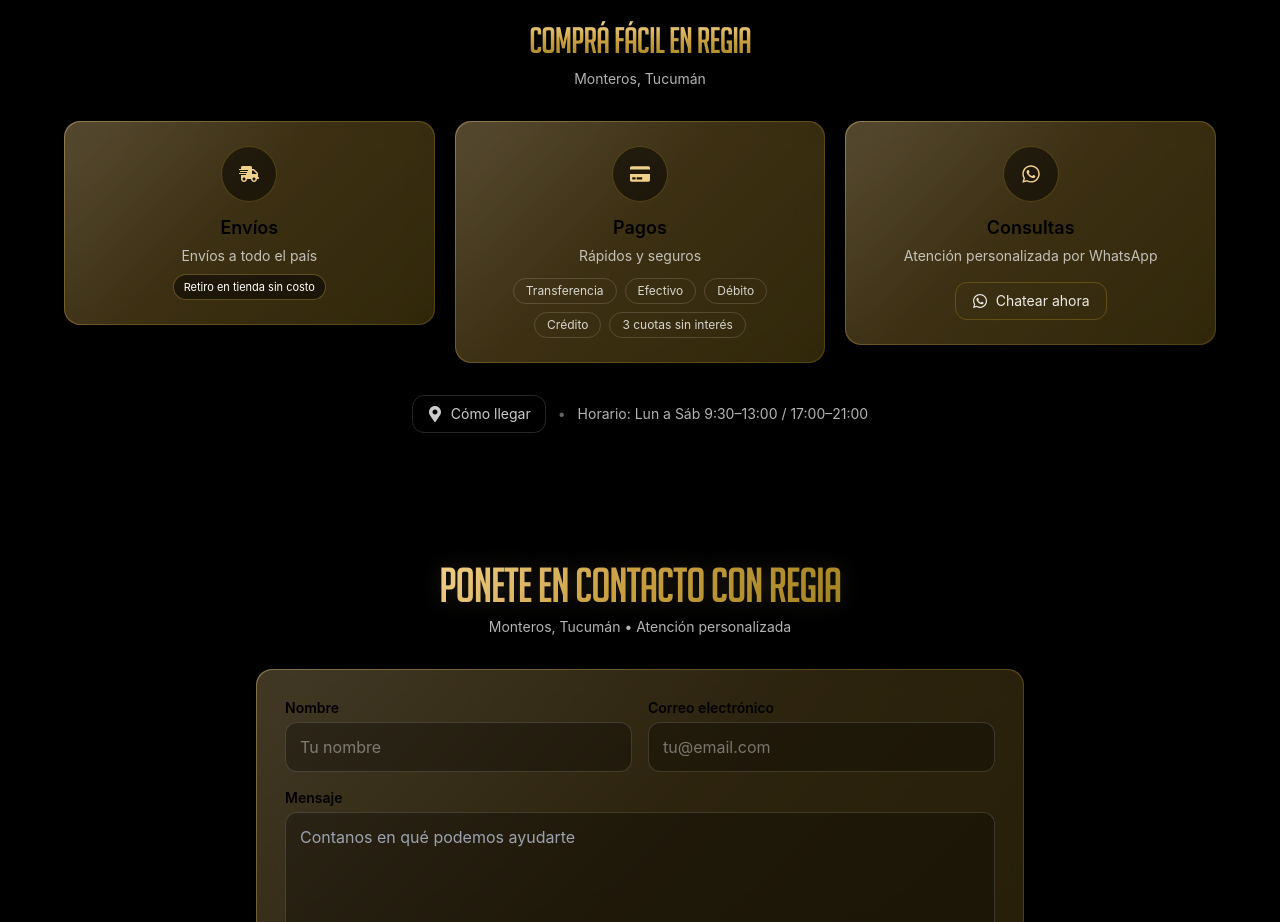
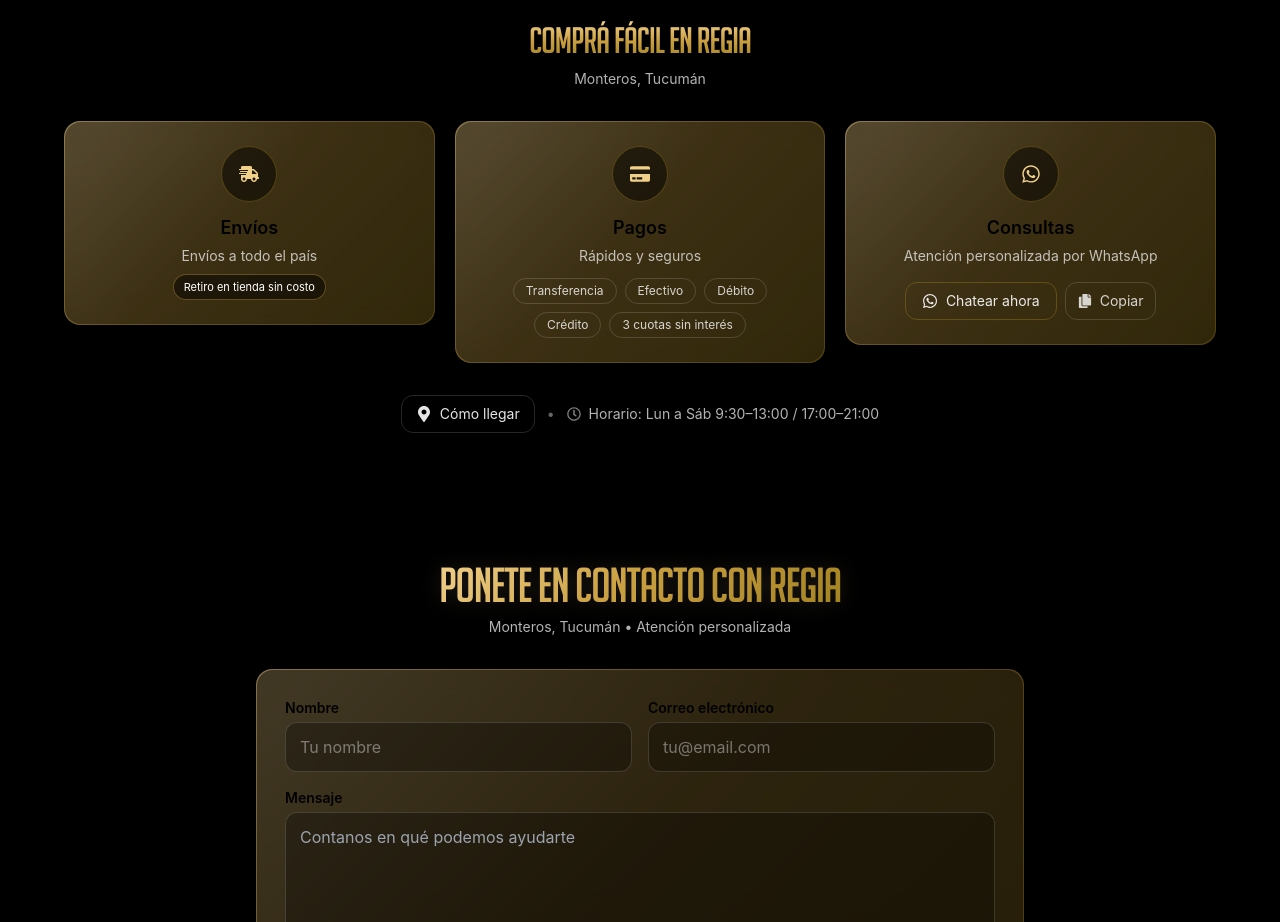
Before and after one commit to SoftFusion-Technologies/front-regia-soft, a React (Vite) app: page / in a window 1280 px wide. Shown: the part 1500-2422 px from the top of the page. Built offline with nearby package versions, Linux system fonts and the light colour scheme; no server answers.

Commit message:
mejoras 3

```diff
--- a/src/Components/InfoSection.jsx
+++ b/src/Components/InfoSection.jsx
@@ -1,32 +1,42 @@
-import React, { useMemo } from 'react';
+import React, { useMemo, useState } from 'react';
 import { motion, useReducedMotion } from 'framer-motion';
 import {
   FaShippingFast,
   FaCreditCard,
   FaWhatsapp,
-  FaMapMarkerAlt
+  FaMapMarkerAlt,
+  FaRegClock,
+  FaCopy,
+  FaCheck
 } from 'react-icons/fa';
+// (Opcionales) íconos de marcas de pago si usás react-icons/si
+// import { SiMercadopago, SiVisa, SiMastercard, SiAmericanexpress } from 'react-icons/si';
 
 /**
- * InfoSectionRegia — UX elevada
- * - Cards “glass” con borde dorado y halo sutil
- * - Stagger + hover con resp. a prefers-reduced-motion
- * - CTA WhatsApp con mensaje prellenado y UTM opcional
- * - Chips de medios de pago
- * - Datos locales (Monteros, Tucumán) + botón “Cómo llegar” opcional
+ * InfoSectionRegia_v3 — pulido extra (micro-UX + accesibilidad)
+ *
+ * Novedades:
+ * - Glint animado (sutil) en cards sin saturar
+ * - Botón "Copiar WhatsApp" con feedback ✅ (sin deps)
+ * - Horarios con icono y semántica, accesible
+ * - Chips de pago mejorados (tooltip simple via title)
+ * - CTA secundaria "Cómo llegar" con fallback a Maps
+ * - Respeta prefers-reduced-motion
  */
-export default function InfoSection({
+export default function InfoSectionRegia({
   className = '',
-  whatsappNumber = '+5493810000000', // << COMPLETAR
+  whatsappNumber = '+5493810000000', // << COMPLETAR con el real
   whatsappMessage = 'Hola Regia 👋 Me gustaría hacer una consulta.',
   shippingText = 'Envíos a todo el país',
   shippingBadge = '24/48 hs a Tucumán',
   payments = ['Transferencia', 'Efectivo', 'Débito', 'Crédito'],
   address = 'Monteros, Tucumán',
   gmapsLink = '', // deja vacío para ocultar el botón
-  showMapButton = true
+  showMapButton = true,
+  schedule = 'Lun a Sáb 9:30–13:00 / 17:00–21:00'
 }) {
   const shouldReduce = useReducedMotion();
+  const [copied, setCopied] = useState(false);
 
   const items = useMemo(
     () => [
@@ -52,34 +62,58 @@ export default function InfoSection({
     [shippingText, shippingBadge, payments]
   );
 
+  const digits = whatsappNumber.replace(/[^\d]/g, '');
   const waHref = useMemo(() => {
     const text = encodeURIComponent(whatsappMessage);
-    // UTM opcional para medir conversiones desde esta sección
     const utm = encodeURIComponent(
       'utm_source=web&utm_medium=infobar&utm_campaign=wa_consultas'
     );
-    return `https://wa.me/${whatsappNumber.replace(
-      /[^\d]/g,
-      ''
-    )}?text=${text}%0A%0A${utm}`;
-  }, [whatsappNumber, whatsappMessage]);
+    return `https://wa.me/${digits}?text=${text}%0A%0A${utm}`;
+  }, [digits, whatsappMessage]);
+
+  const copyNumber = async () => {
+    try {
+      await navigator.clipboard.writeText(`+${digits}`);
+      setCopied(true);
+      setTimeout(() => setCopied(false), 1800);
+    } catch (_) {}
+  };
+
+  const GOLD = 'from-[#f1d08a] via-[#caa042] to-[#a38321]';
+
+  const zoomChild = {
+    rest: { scale: 1 },
+    hover: {
+      scale: 1.03,
+      transition: { type: 'spring', stiffness: 220, damping: 18 }
+    }
+  };
+  const zoomChip = {
+    rest: { scale: 1 },
+    hover: {
+      scale: 1.06,
+      transition: { type: 'spring', stiffness: 240, damping: 16 }
+    }
+  };
 
   return (
     <section
       className={`relative py-14 sm:py-16 px-4 sm:px-6 lg:px-8 ${className}`}
     >
       <div className="max-w-6xl mx-auto">
-        {/* Encabezado pequeño y sutil */}
+        {/* Encabezado */}
         <div className="mb-8 text-center">
           <h2 className="font-bignoodle text-2xl sm:text-3xl md:text-4xl tracking-tight uppercase">
-            <span className="bg-gradient-to-b from-[#f1d08a] via-[#caa042] to-[#a38321] bg-clip-text text-transparent">
+            <span
+              className={`bg-gradient-to-b ${GOLD} bg-clip-text text-transparent`}
+            >
               Comprá fácil en Regia
             </span>
           </h2>
           <p className="mt-2 text-white/70 text-sm">{address}</p>
         </div>
 
-        {/* Grid de info */}
+        {/* Grid */}
         <motion.ul
           className="grid grid-cols-1 sm:grid-cols-3 gap-4 sm:gap-5"
           initial="hidden"
@@ -90,7 +124,7 @@ export default function InfoSection({
             show: { opacity: 1, transition: { staggerChildren: 0.08 } }
           }}
         >
-          {items.map((it, i) => (
+          {items.map((it) => (
             <motion.li
               key={it.title}
               variants={{
@@ -99,9 +133,12 @@ export default function InfoSection({
               }}
             >
               <div className="relative rounded-2xl p-[1px] bg-[linear-gradient(135deg,rgba(241,208,138,0.6)_0%,rgba(202,160,66,0.5)_45%,rgba(163,131,33,0.5)_100%)]">
+                {/* Card = trigger de hover */}
                 <motion.div
-                  className="relative rounded-2xl h-full bg-black/40 backdrop-blur-md overflow-hidden"
-                  whileHover={shouldReduce ? {} : { y: -2 }}
+                  className="relative rounded-2xl h-full bg-black/40 backdrop-blur-md overflow-hidden group"
+                  initial="rest"
+                  animate="rest"
+                  whileHover="hover"
                   transition={{
                     type: 'spring',
                     stiffness: 120,
@@ -109,64 +146,91 @@ export default function InfoSection({
                     mass: 0.4
                   }}
                 >
-                  {/* Halo suave */}
-                  <span
-                    aria-hidden
-                    className="pointer-events-none absolute -inset-px rounded-2xl opacity-0 sm:group-hover:opacity-100 transition-opacity duration-300 blur-[12px] bg-[radial-gradient(60%_60%_at_50%_10%,rgba(241,208,138,0.2),rgba(163,131,33,0.08)_60%,transparent_80%)]"
-                  />
                   {/* Contenido */}
-                  <div className="flex flex-col items-center text-center p-5 sm:p-6">
+                  <div className="flex flex-col items-center text-center p-5 sm:p-6 relative z-[1]">
+                    {/* Icono */}
                     <motion.div
                       className="mb-3 grid place-items-center h-14 w-14 rounded-full border border-[#a38321]/40 bg-black/50"
-                      whileHover={
-                        shouldReduce ? {} : { scale: 1.04, rotate: 1 }
-                      }
-                      transition={{
-                        type: 'spring',
-                        stiffness: 180,
-                        damping: 12
-                      }}
+                      variants={zoomChild}
                       aria-hidden
                     >
                       <span className="text-xl text-[#f1d08a]">{it.icon}</span>
                     </motion.div>
 
-                    <h3 className="text-lg font-semibold">{it.title}</h3>
-                    <p className="mt-1 text-white/70 text-sm">{it.desc}</p>
+                    {/* Título + descripción */}
+                    <motion.h3
+                      className="text-lg font-semibold"
+                      variants={zoomChild}
+                    >
+                      {it.title}
+                    </motion.h3>
+                    <motion.p
+                      className="mt-1 text-white/70 text-sm"
+                      variants={zoomChild}
+                    >
+                      {it.desc}
+                    </motion.p>
 
                     {/* Badge/envíos */}
                     {it.badge && (
-                      <span className="mt-2 inline-flex items-center rounded-full border border-[#caa042]/40 bg-black/50 px-2.5 py-1 text-[11px] text-white">
+                      <motion.span
+                        variants={zoomChild}
+                        className="mt-2 inline-flex items-center rounded-full border border-[#caa042]/40 bg-black/50 px-2.5 py-1 text-[11px] text-white"
+                      >
                         {it.badge}
-                      </span>
+                      </motion.span>
                     )}
 
-                    {/* Chips de pago */}
+                    {/* Chips pagos */}
                     {Array.isArray(it.chips) && it.chips.length > 0 && (
                       <div className="mt-3 flex flex-wrap justify-center gap-2">
                         {it.chips.map((c) => (
-                          <span
+                          <motion.span
                             key={c}
+                            title={`Medio de pago: ${c}`}
+                            variants={zoomChild}
+                            whileHover={zoomChip.hover}
                             className="rounded-full border border-white/15 text-white/80 text-xs px-3 py-1"
                           >
                             {c}
-                          </span>
+                          </motion.span>
                         ))}
                       </div>
                     )}
 
-                    {/* CTA WhatsApp */}
+                    {/* CTA WhatsApp + Copiar */}
                     {it.cta && (
-                      <a
+                      <div className="mt-4 flex items-center gap-2">
+                        <motion.a
                           href={waHref}
                           target="_blank"
                           rel="noopener noreferrer"
-                        className="mt-4 inline-flex items-center gap-2 rounded-xl border border-[#a38321]/40 px-4 py-2 text-sm text-white/90 hover:bg-[#a38321] hover:text-black transition-colors"
+                          variants={zoomChild}
+                          whileHover={{ scale: 1.05 }}
+                          className="inline-flex items-center gap-2 rounded-xl border border-[#a38321]/40 px-4 py-2 text-sm text-white/90 hover:bg-[#a38321] hover:text-black transition-colors"
                           aria-label="Escribir a Regia por WhatsApp"
                         >
                           <FaWhatsapp className="text-base" />
                           Chatear ahora
-                      </a>
+                        </motion.a>
+
+                        <motion.button
+                          type="button"
+                          onClick={copyNumber}
+                          variants={zoomChild}
+                          whileHover={{ scale: 1.05 }}
+                          className="inline-flex items-center gap-2 rounded-xl border border-white/15 px-3 py-2 text-sm text-white/80 hover:bg-white/10"
+                          aria-live="polite"
+                          aria-label="Copiar número de WhatsApp"
+                        >
+                          {copied ? (
+                            <FaCheck className="text-green-400" />
+                          ) : (
+                            <FaCopy />
+                          )}
+                          {copied ? 'Copiado' : 'Copiar'}
+                        </motion.button>
+                      </div>
                     )}
                   </div>
                 </motion.div>
@@ -175,11 +239,11 @@ export default function InfoSection({
           ))}
         </motion.ul>
 
-        {/* Línea inferior con acción secundaria */}
+        {/* Línea inferior */}
         <div className="mt-8 flex flex-col sm:flex-row items-center justify-center gap-3 text-sm">
           {showMapButton && gmapsLink && (
             <a
-              className="inline-flex items-center gap-2 rounded-xl border border-white/15 px-3.5 py-2 text-white/80 hover:bg-white/10 transition-colors"
+              className="inline-flex items-center gap-2 rounded-xl border border-white/15 px-3.5 py-2 text-white/90 hover:bg-white/10 transition-colors"
               href={gmapsLink}
               target="_blank"
               rel="noopener noreferrer"
@@ -189,8 +253,8 @@ export default function InfoSection({
             </a>
           )}
           <span className="text-white/40 select-none hidden sm:inline">•</span>
-          <span className="text-white/70">
-            Horario: Lun a Sáb 9:30–13:00 / 17:00–21:00
+          <span className="inline-flex items-center gap-2 text-white/70">
+            <FaRegClock className="opacity-70" /> Horario: {schedule}
           </span>
         </div>
       </div>
```
Lines whose indentation alone changed are shown as unchanged.
